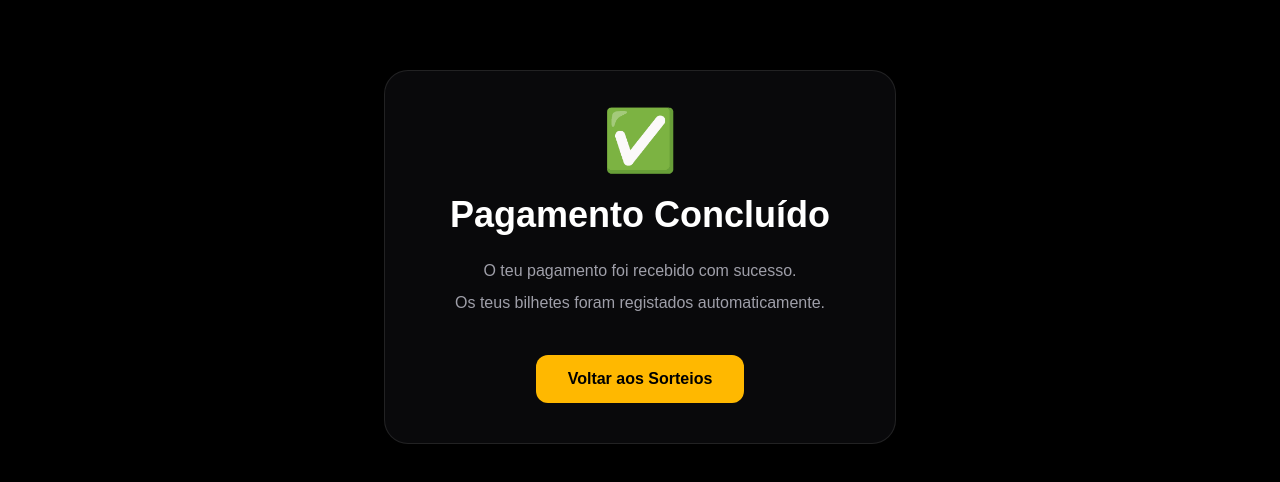
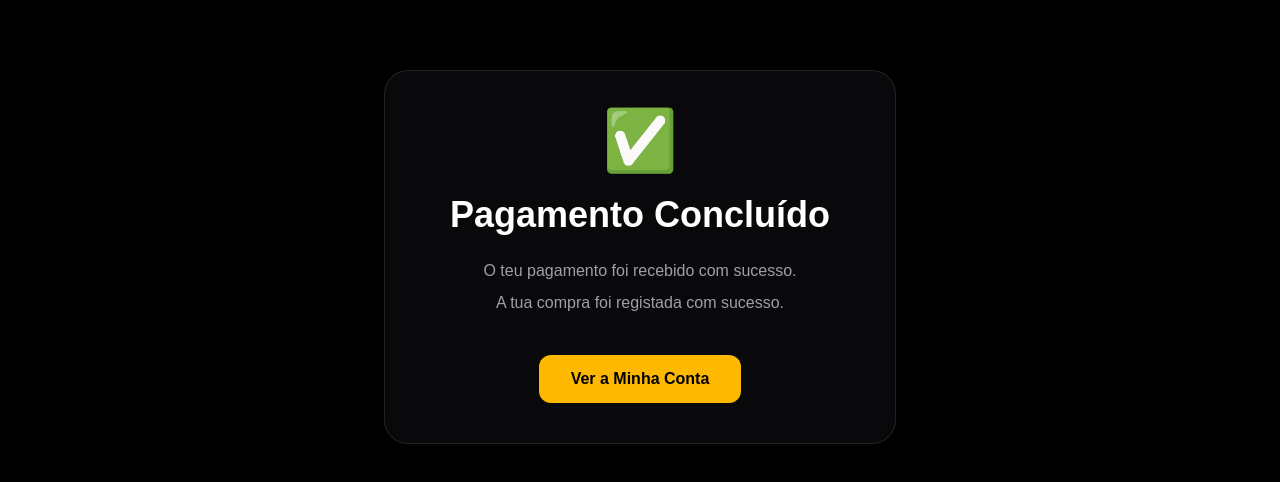
Before and after one commit to hluscos/garagem164, a Next.js app: page /payment-success in a window 1280 px wide. Shown: the part 288-770 px from the top of the page. Built offline with nearby package versions, Linux system fonts and the light colour scheme; no server answers.

Commit message:
Fix payment success page for sales and raffles

```diff
--- a/app/payment-success/page.tsx
+++ b/app/payment-success/page.tsx
@@ -1,4 +1,12 @@
+"use client";
+
+import { useSearchParams } from "next/navigation";
+
 export default function PaymentSuccessPage() {
+  const searchParams = useSearchParams();
+  const type = searchParams.get("type");
+  const isRaffle = type === "raffle";
+
   return (
     <main className="min-h-screen bg-black flex items-center justify-center px-6">
       <div className="max-w-lg w-full rounded-3xl border border-white/10 bg-zinc-950 p-10 text-center">
@@ -12,6 +20,8 @@ export default function PaymentSuccessPage() {
           O teu pagamento foi recebido com sucesso.
         </p>
 
+        {isRaffle ? (
+          <>
             <p className="mt-2 text-zinc-400">
               Os teus bilhetes foram registados automaticamente.
             </p>
@@ -22,6 +32,21 @@ export default function PaymentSuccessPage() {
             >
               Voltar aos Sorteios
             </a>
+          </>
+        ) : (
+          <>
+            <p className="mt-2 text-zinc-400">
+              A tua compra foi registada com sucesso.
+            </p>
+
+            <a
+              href="/account"
+              className="inline-flex mt-10 h-12 px-8 items-center justify-center rounded-xl bg-[#ffb800] text-black font-black"
+            >
+              Ver a Minha Conta
+            </a>
+          </>
+        )}
       </div>
     </main>
   );
```
Lines whose indentation alone changed are shown as unchanged.
